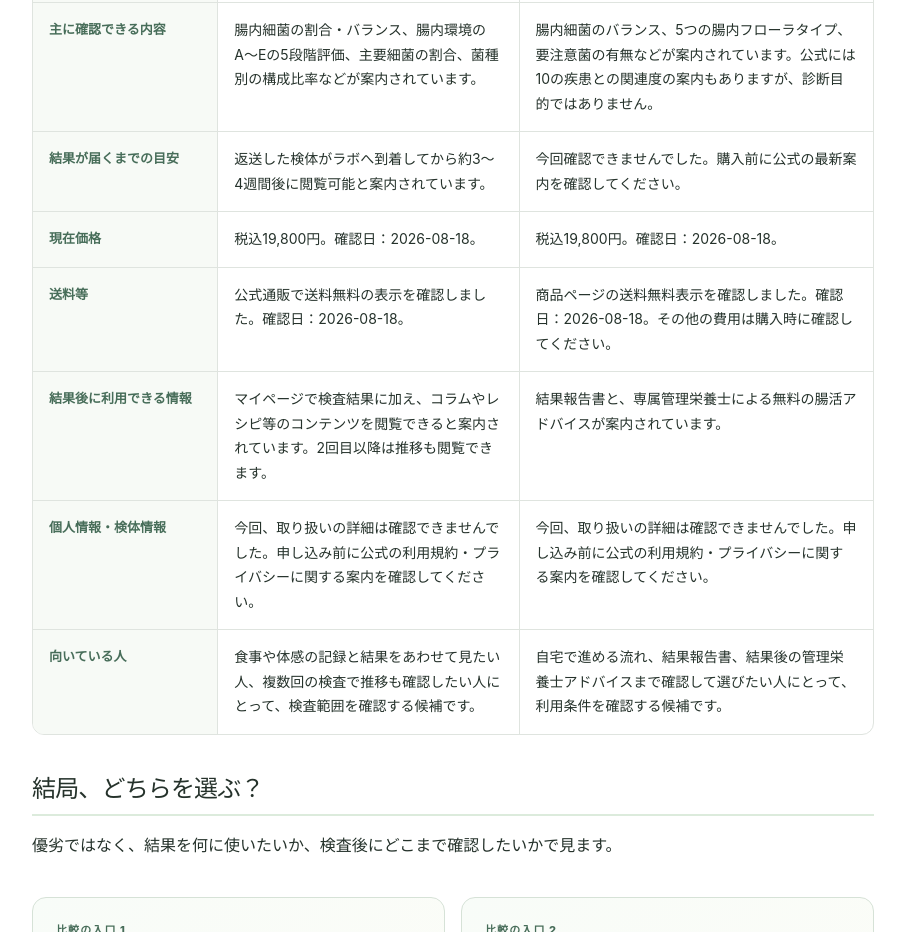
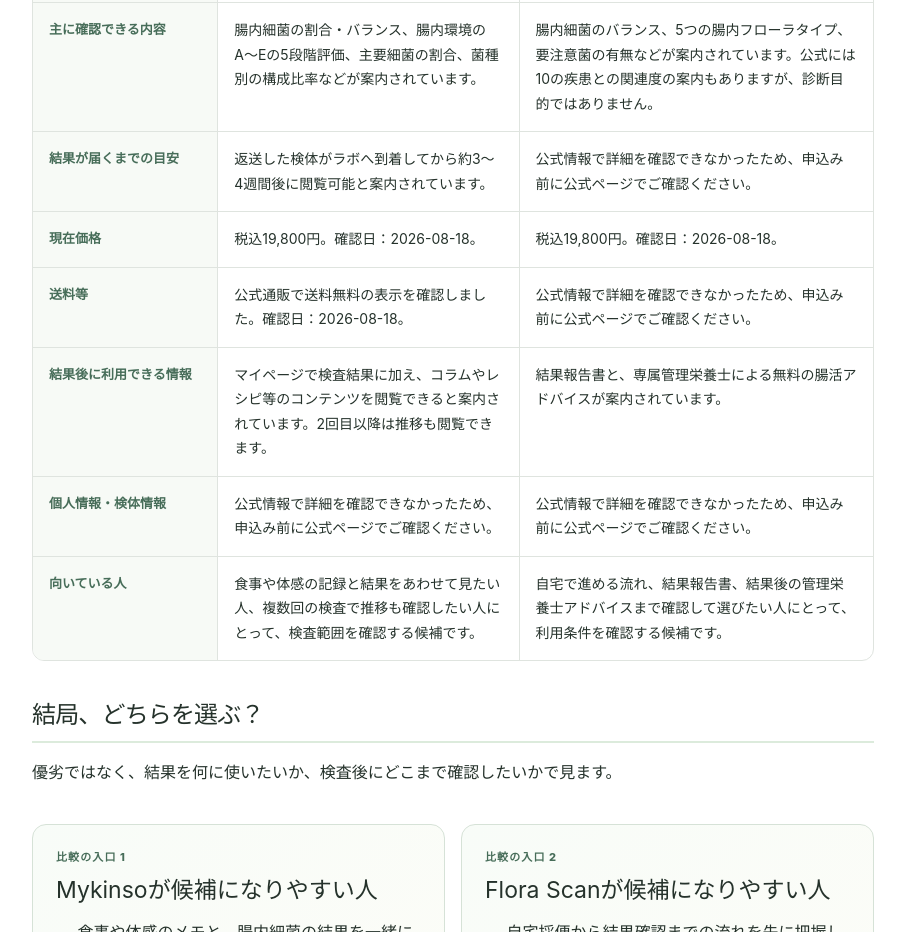
Before and after one commit to mutsumilabjp-eng/onara-lab, a Next.js app: page /compare/gut-flora-tests in a window 1280 px wide. Shown: the part 1220-2152 px from the top of the page, without its empty margins (28-933 px from the left). Built offline with nearby package versions, Linux system fonts and the light colour scheme.

Commit message:
Clarify unconfirmed comparison details

```diff
--- a/app/compare/gut-flora-tests/page.tsx
+++ b/app/compare/gut-flora-tests/page.tsx
@@ -96,11 +96,11 @@
                     <tr><th>検査の流れ</th><td>キット購入後、アカウント登録・検査前質問票への回答・採便・返送を行います。採便後は1週間以内の返送が案内されています。</td><td>注文後3〜5営業日ほどで商品発送との案内があります。自宅で採便し、ポストへ投函する流れです。詳細な手順は公式の案内を確認してください。</td></tr>
                     <tr><th>結果の確認方法</th><td>マイページ上でWeb閲覧します。アカウント登録後に検査結果を確認する仕組みです。</td><td>結果報告書が案内されています。専属管理栄養士による無料の腸活アドバイスはオンラインまたは電話で利用できると案内されています。</td></tr>
                     <tr><th>主に確認できる内容</th><td>腸内細菌の割合・バランス、腸内環境のA〜Eの5段階評価、主要細菌の割合、菌種別の構成比率などが案内されています。</td><td>腸内細菌のバランス、5つの腸内フローラタイプ、要注意菌の有無などが案内されています。公式には10の疾患との関連度の案内もありますが、診断目的ではありません。</td></tr>
-                    <tr><th>結果が届くまでの目安</th><td>返送した検体がラボへ到着してから約3〜4週間後に閲覧可能と案内されています。</td><td>今回確認できませんでした。購入前に公式の最新案内を確認してください。</td></tr>
+                    <tr><th>結果が届くまでの目安</th><td>返送した検体がラボへ到着してから約3〜4週間後に閲覧可能と案内されています。</td><td>公式情報で詳細を確認できなかったため、申込み前に公式ページでご確認ください。</td></tr>
                     <tr><th>現在価格</th><td>税込19,800円。確認日：{confirmedDate}。</td><td>税込19,800円。確認日：{confirmedDate}。</td></tr>
-                    <tr><th>送料等</th><td>公式通販で送料無料の表示を確認しました。確認日：{confirmedDate}。</td><td>商品ページの送料無料表示を確認しました。確認日：{confirmedDate}。その他の費用は購入時に確認してください。</td></tr>
+                    <tr><th>送料等</th><td>公式通販で送料無料の表示を確認しました。確認日：{confirmedDate}。</td><td>公式情報で詳細を確認できなかったため、申込み前に公式ページでご確認ください。</td></tr>
                     <tr><th>結果後に利用できる情報</th><td>マイページで検査結果に加え、コラムやレシピ等のコンテンツを閲覧できると案内されています。2回目以降は推移も閲覧できます。</td><td>結果報告書と、専属管理栄養士による無料の腸活アドバイスが案内されています。</td></tr>
-                    <tr><th>個人情報・検体情報</th><td>今回、取り扱いの詳細は確認できませんでした。申し込み前に公式の利用規約・プライバシーに関する案内を確認してください。</td><td>今回、取り扱いの詳細は確認できませんでした。申し込み前に公式の利用規約・プライバシーに関する案内を確認してください。</td></tr>
+                    <tr><th>個人情報・検体情報</th><td>公式情報で詳細を確認できなかったため、申込み前に公式ページでご確認ください。</td><td>公式情報で詳細を確認できなかったため、申込み前に公式ページでご確認ください。</td></tr>
                     <tr><th>向いている人</th><td>食事や体感の記録と結果をあわせて見たい人、複数回の検査で推移も確認したい人にとって、検査範囲を確認する候補です。</td><td>自宅で進める流れ、結果報告書、結果後の管理栄養士アドバイスまで確認して選びたい人にとって、利用条件を確認する候補です。</td></tr>
                   </tbody>
                 </table>
```
